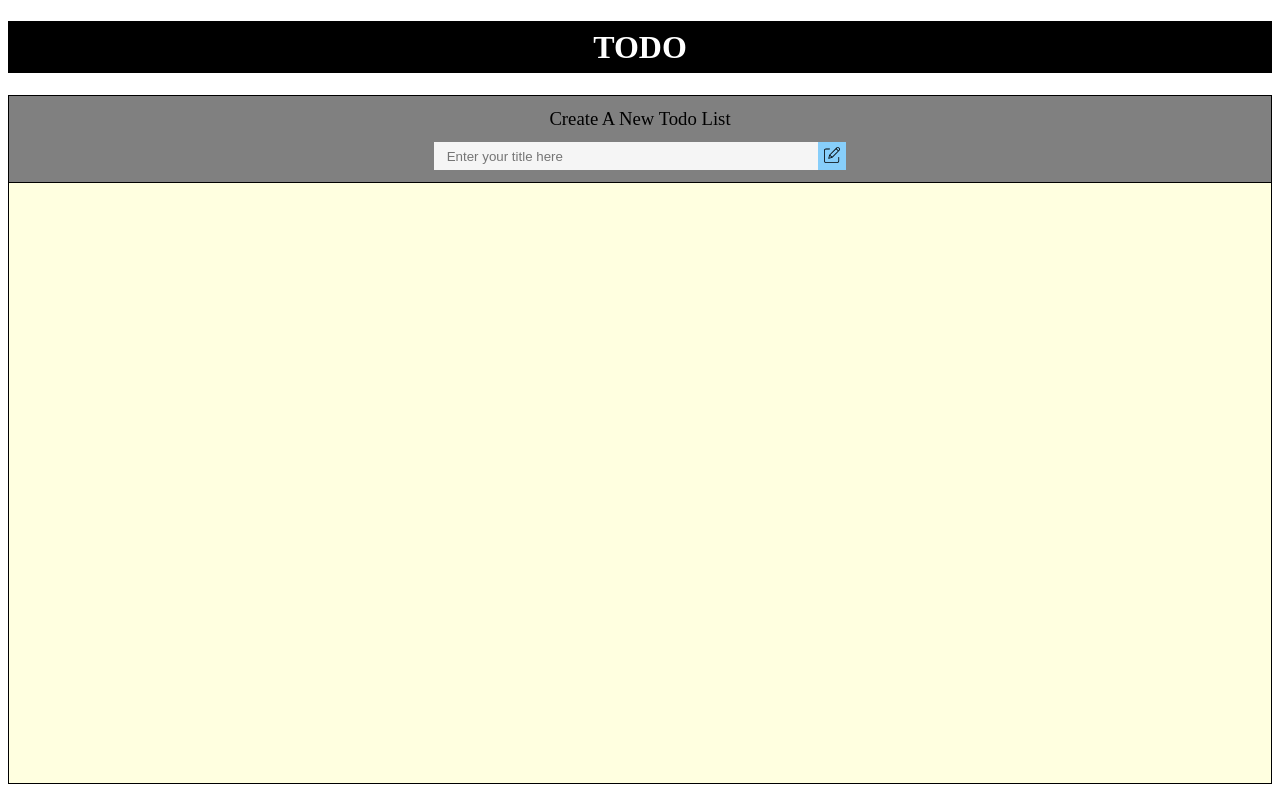
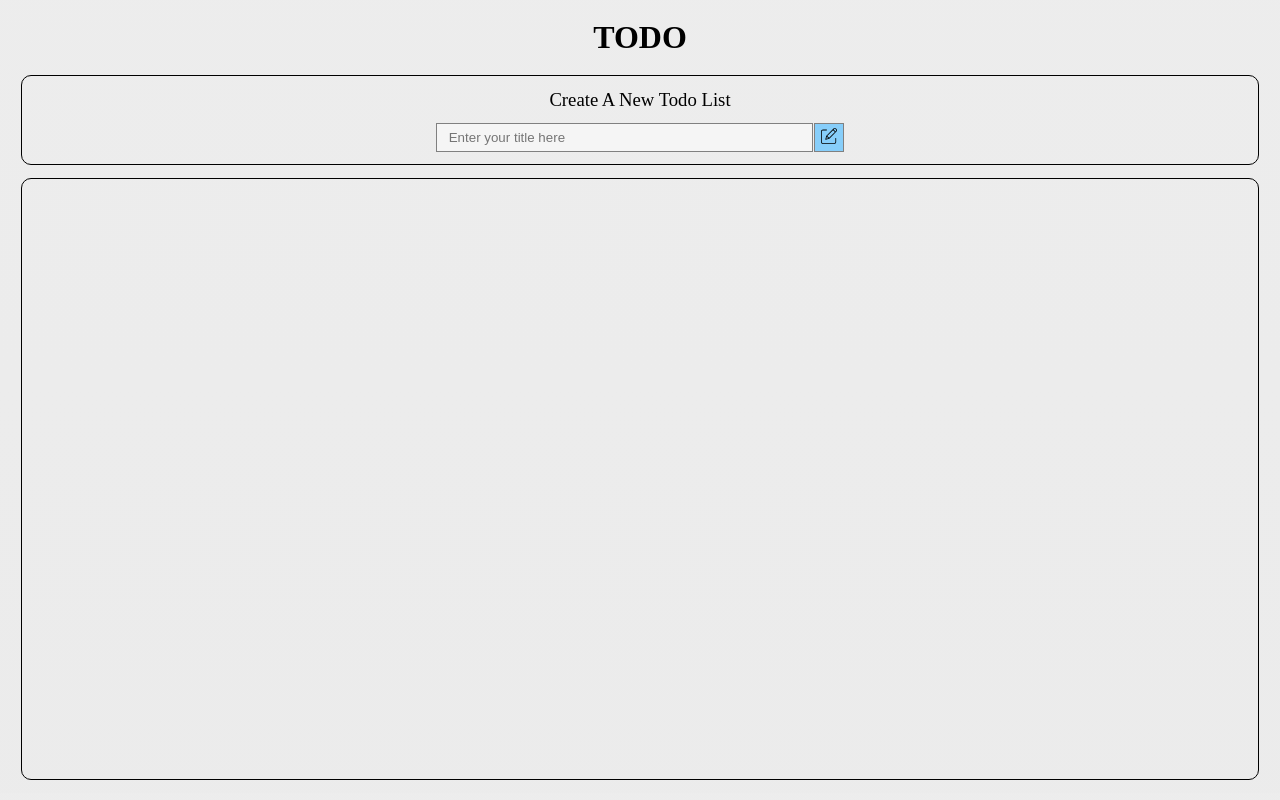
Before and after one commit to step-batch-7/todo-naveen-kumar-vadla, a website: page public/index.html in a window 1280 px wide. Drawn offline with Linux system fonts and the light colour scheme; no server answers.

Commit message:
modified homepage appearance

```diff
--- a/public/css/homePage.css
+++ b/public/css/homePage.css
@@ -1,19 +1,36 @@
+body {
+  background-image: linear-gradient(
+    rgba(194, 194, 194, 0.3),
+    rgba(190, 190, 190, 0.3)
+  );
+}
+
 .main-heading {
   text-align: center;
   padding: 0.5%;
-  background: black;
-  color: white;
+}
+
+#task-adder {
+  padding: 1%;
+}
+
+#todo-lists {
+  overflow: auto;
+  height: 600px;
+  word-wrap: break-word;
+  word-break: break-all;
 }
 
 .main-heading,
-.listsContainer {
-  border: 1px solid black;
+#task-adder,
+#todo-lists {
+  margin: 1%;
 }
 
-#task-adder {
-  border-bottom: 1px solid black;
-  padding: 1%;
-  background-color: gray;
+#task-adder,
+#todo-lists {
+  border: 1px solid black;
+  border-radius: 10px;
 }
 
 .task-adder-header {
@@ -44,7 +61,7 @@
 .createButton,
 .addTask,
 .addButton {
-  border: none;
+  border: 1px solid gray;
 }
 
 #title:focus,
@@ -57,6 +74,7 @@
 .createButton,
 .addButton {
   background-color: lightskyblue;
+  margin: 0% 0% 0% 0.1%;
 }
 
 .addButton {
@@ -78,18 +96,13 @@
   cursor: pointer;
 }
 
-#todo-lists {
-  overflow: auto;
-  height: 600px;
-  background: lightyellow;
-}
-
 .list {
   display: flex;
   flex-flow: column wrap;
   margin: 1%;
   border: 1px solid black;
-  background-color: lightslategray;
+  background-color: rgb(211, 211, 211);
+  border-radius: 10px;
 }
 
 .list-items {
--- a/public/index.html
+++ b/public/index.html
@@ -10,7 +10,6 @@
 </head>
 <body>
   <h1 class="main-heading">TODO</h1>
-  <div class="listsContainer">
     <div id="task-adder">
       <h3 class="task-adder-header">Create A New Todo List</h3>
       <div id="addTitleBar">
@@ -19,6 +18,5 @@
       </div>
     </div>
     <div id="todo-lists"></div>
-  </div>
 </body>
 </html>
```
